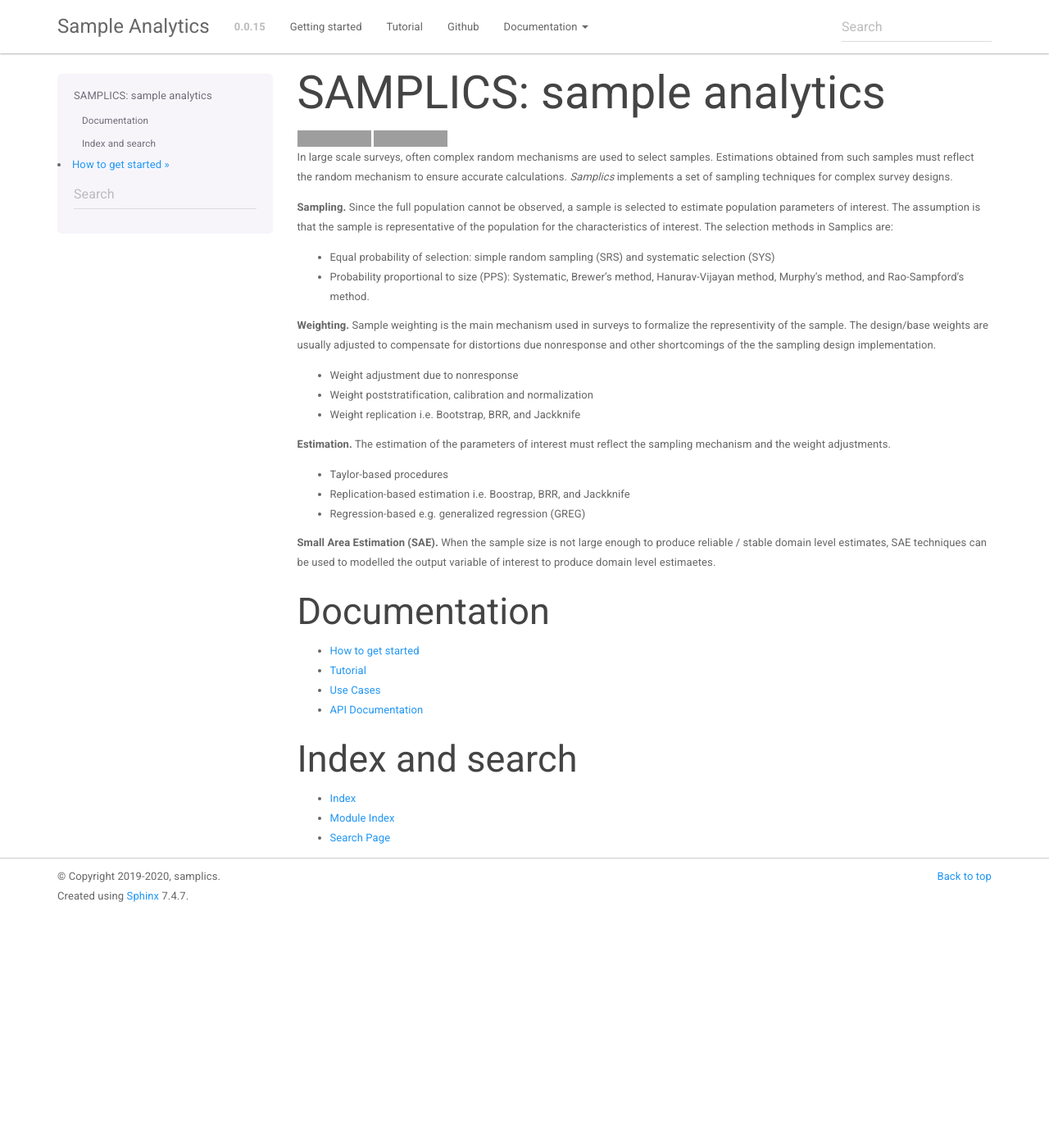
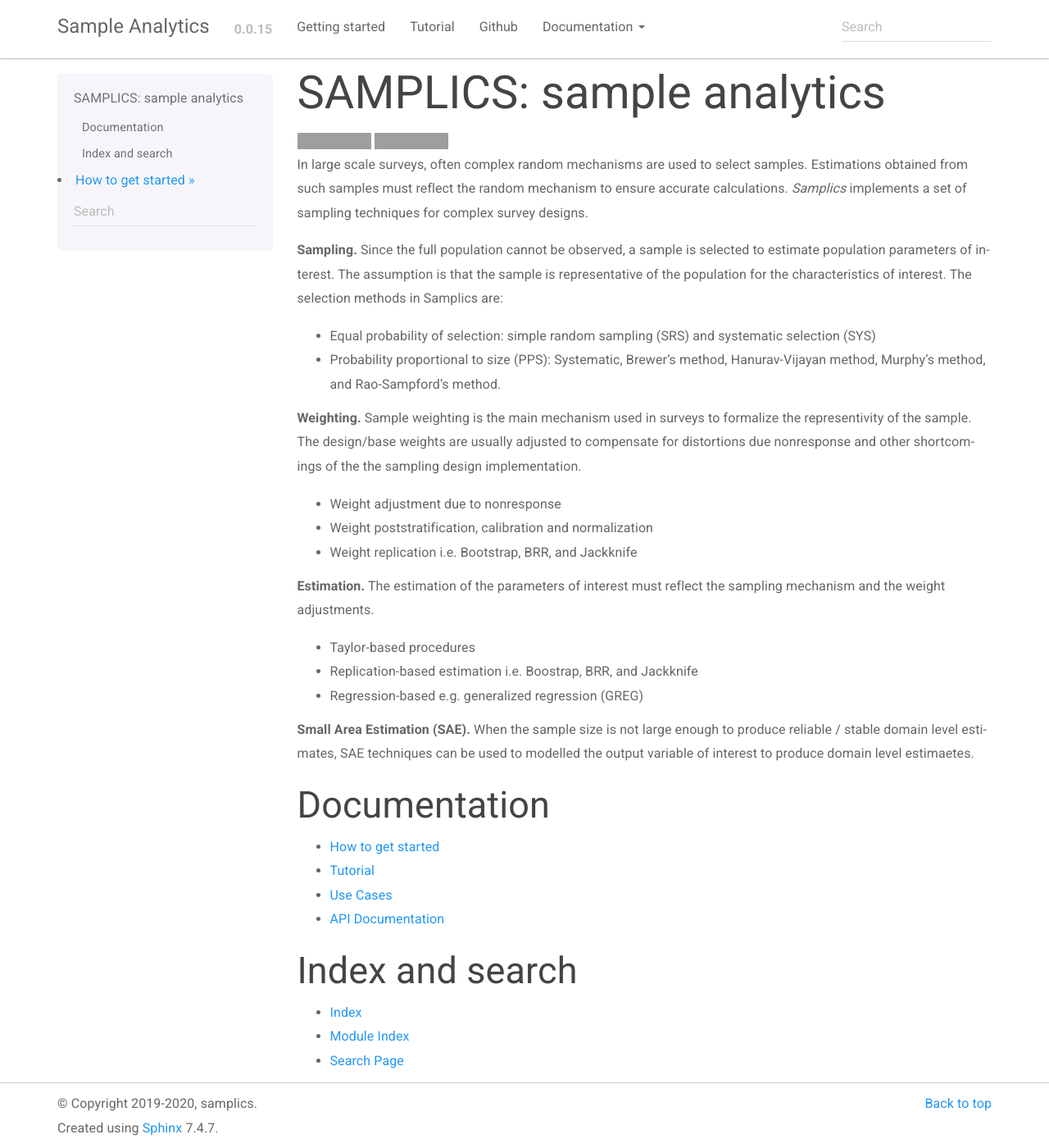
Before and after one commit to samplics-org/samplics, a Sphinx documentation site: the page built from docs/source/index.rst, in a window 1280 px wide and 1400 px high. Shown: the whole window at 82% size. Built offline with Sphinx 7.4.7, drawn with Linux system fonts in a browser that asks for light colours; grey boxes are pictures that could not be loaded.

Commit message:
added requirements.txt for docs

```diff
--- a/docs/source/_static/samplics_style.css
+++ b/docs/source/_static/samplics_style.css
@@ -2,3 +2,22 @@
   min-width: 450px;
   max-width: 1024px;
 }
+
+body {
+  font-family: "Roboto", "Georgia", "Arial", Helvetica, sans-serif;
+  font-weight: normal;
+  font-size: medium;
+}
+
+.field-body cite {
+  font-style: normal;
+  font-weight: bold;
+}
+
+div.footer {
+  text-align: center;
+}
+
+div.footer a:hover {
+  border-bottom: none;
+}
--- a/docs/source/conf.py
+++ b/docs/source/conf.py
@@ -184,7 +184,7 @@
 
 # Theme options are theme-specific and customize the look and feel of a
 # theme further.
-html_logo = "_static/samplics_logo3.png"
+# html_logo = "_static/samplics_logo3.png"
 html_theme_options = {
     "navbar_title": "Sample Analytics",
     "navbar_links": [
```
Also changed, not shown: 1 other file.
